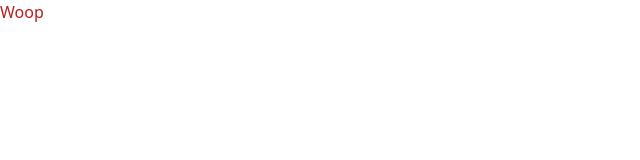
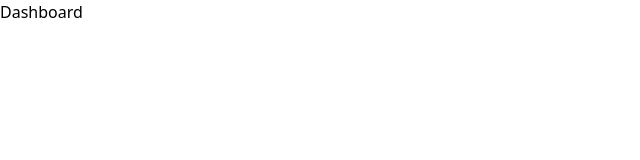
Before and after one commit to spreston4/booklist, a React (Create React App) app: page /dashboard in a window 1280 px wide. Shown: the top 160 px of the page, without its empty margins (0-640 px from the left). Built offline with nearby package versions, Linux system fonts and the light colour scheme.

Commit message:
Router set up in app.tsx

```diff
--- a/src/App.tsx
+++ b/src/App.tsx
@@ -1,10 +1,17 @@
-import React from 'react';
-
+import React from "react";
+import { BrowserRouter, Routes, Route } from "react-router-dom";
+import Home from "./components/Home";
+import Dashboard from "./components/Dashboard";
 
 function App() {
   return (
     <div>
-        <h1 className='text-red-700'>Woop</h1>
+      <BrowserRouter>
+        <Routes>
+            <Route path="/" element={<Home />} />
+            <Route path="/dashboard" element={<Dashboard />} />
+        </Routes>
+      </BrowserRouter>
     </div>
   );
 }
--- /dev/null
+++ b/src/components/Dashboard.tsx
@@ -0,0 +1,11 @@
+import * as React from "react";
+
+const Dashboard = () => {
+  return (
+    <div>
+      <h1>Dashboard</h1>
+    </div>
+  );
+};
+
+export default Dashboard;
--- /dev/null
+++ b/src/components/Home.tsx
@@ -0,0 +1,11 @@
+import * as React from "react";
+
+const Home = () => {
+  return (
+    <div>
+      <h1>Home</h1>
+    </div>
+  );
+};
+
+export default Home;
```
